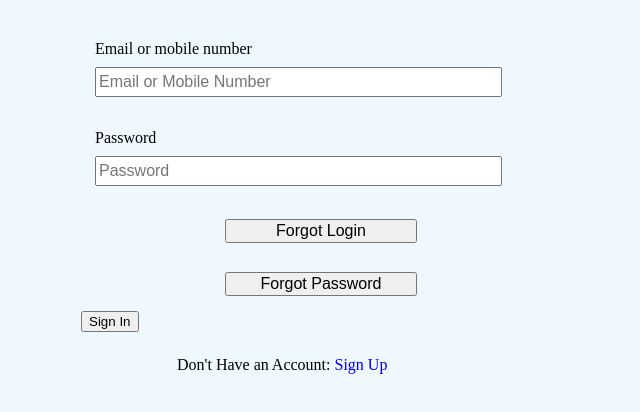
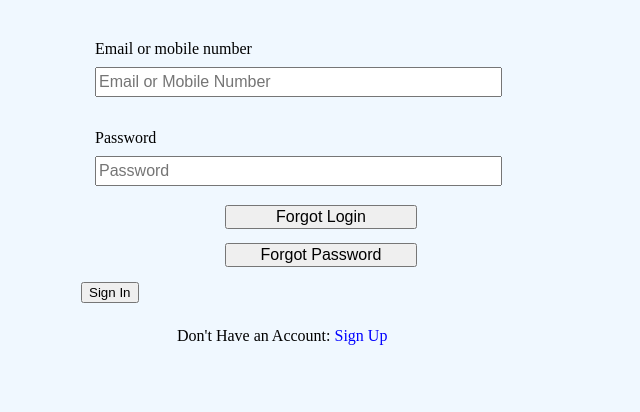
Before and after one commit to malcolm5858/CS-487-Project, a plain HTML site: page signin.html in a window 1280 px wide. Shown: the part 204-616 px from the top of the page, without its empty margins (319-959 px from the left). Drawn offline with Linux system fonts and the light colour scheme.

Commit message:
Update signin.css

```diff
--- a/signin.css
+++ b/signin.css
@@ -44,7 +44,7 @@ fieldset input:hover{
 .forgot input{
 	width: 40%;
 	font-size:1em;
-	margin: 3% 30% 3% 30%;
+	margin: 0% 30% 3% 30%;
 
 
 }
```
